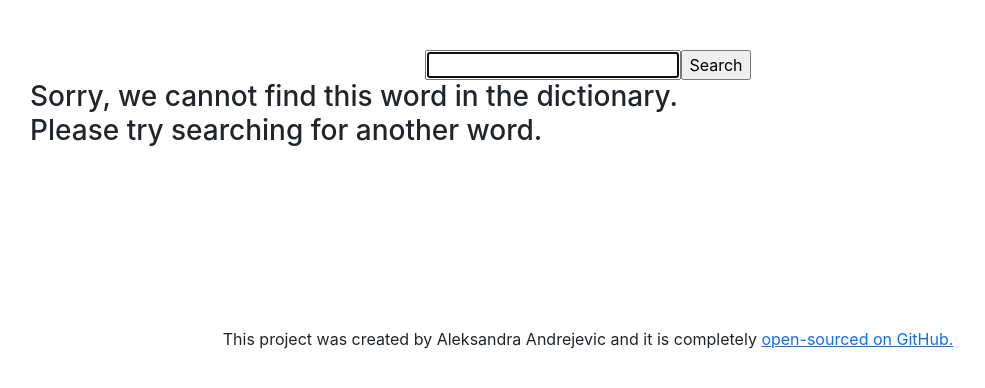
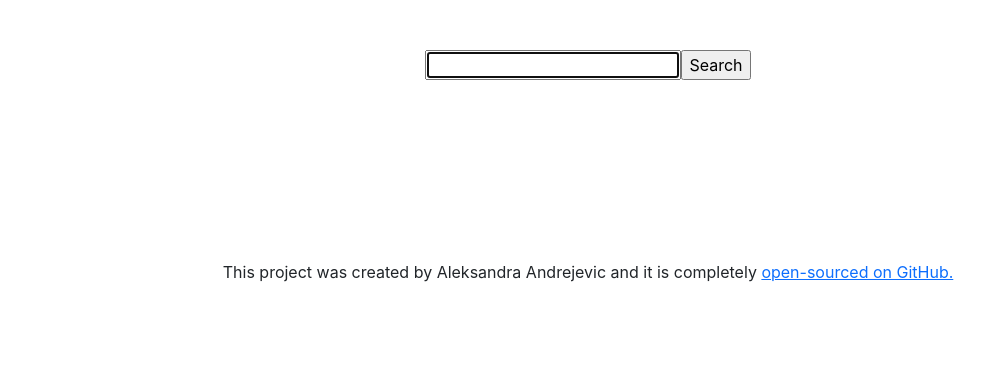
Before and after one commit to A-Andrejevic/dictionary-project, a React (Create React App) app: page / in a window 1280 px wide. Shown: the top 388 px of the page, without its empty margins (52-1037 px from the left). Built offline with nearby package versions, Linux system fonts and the light colour scheme.

Commit message:
Removed the error message

```diff
--- a/src/SearchResult.js
+++ b/src/SearchResult.js
@@ -3,6 +3,9 @@ import Meanings from "./Meanings";
 import "./SearchResult.css";
 
 export default function SearchResult(props) {
+
+
+
   if (props.results) {
     return (
       <div className="SearchResult">
@@ -17,11 +20,6 @@ export default function SearchResult(props) {
       </div>
     );
   } else {
-    return (
-      <h3>
-        Sorry, we cannot find this word in the dictionary. <br />
-        Please try searching for another word.
-      </h3>
-    );
+    return null;
   }
 }
```
